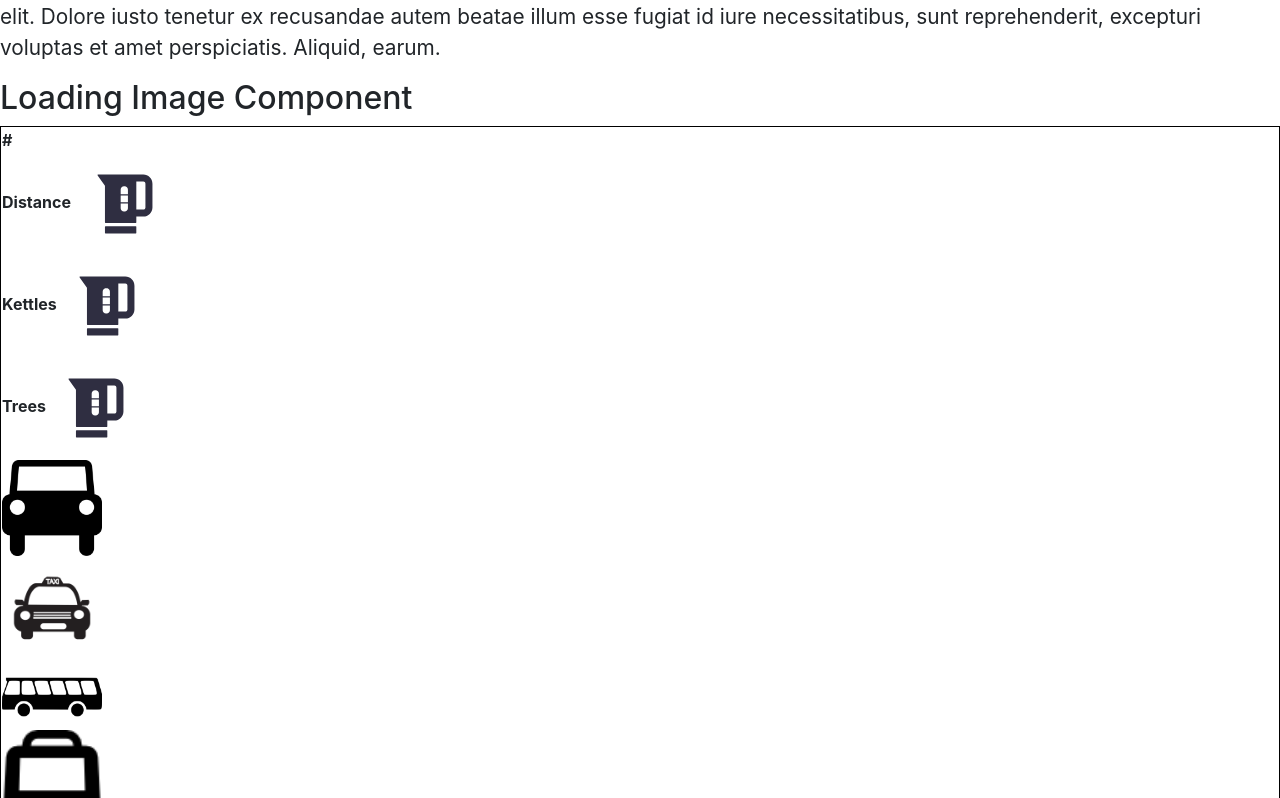
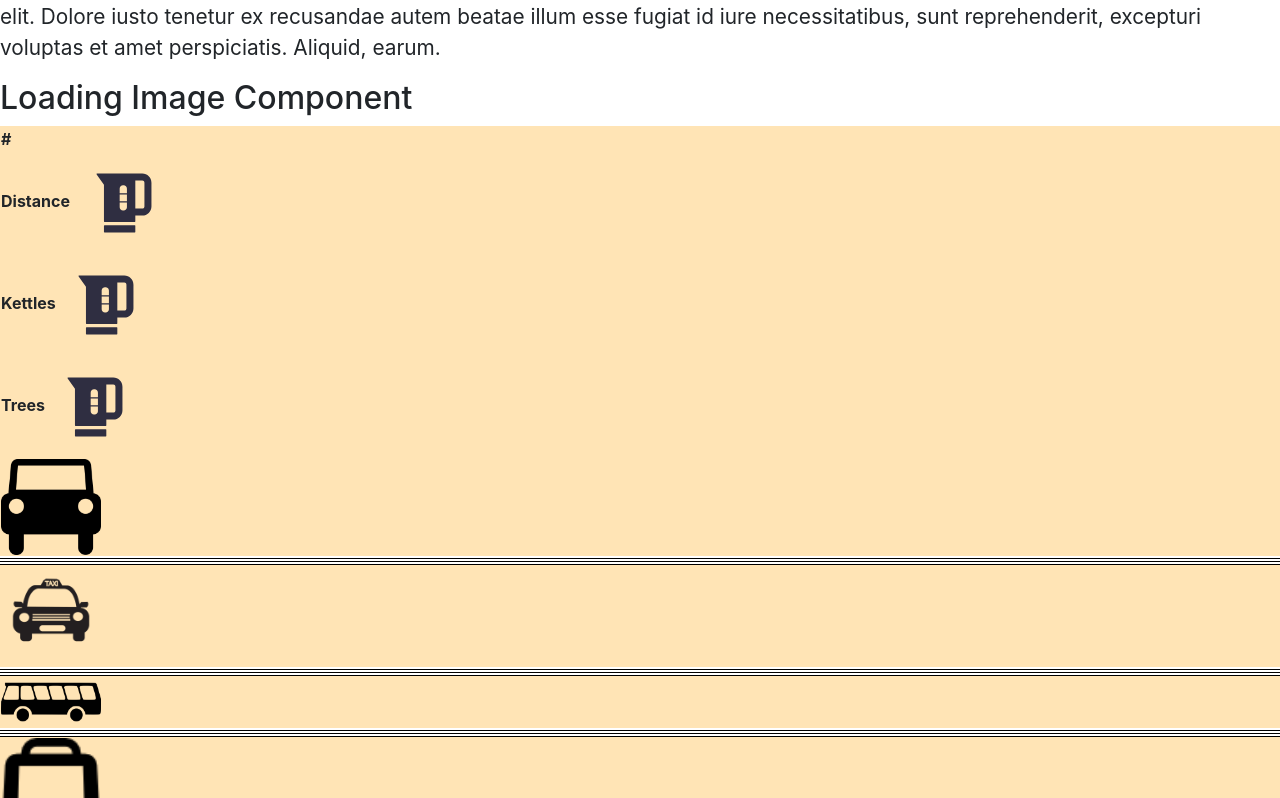
Before and after one commit to SchoolOfCode/w20_final-project-team-e, a React (Create React App) app: page / in a window 1280 px wide. Shown: the part 982-1780 px from the top of the page. Built offline with nearby package versions, Linux system fonts and the light colour scheme.

Commit message:
removed old comments from results

```diff
--- a/src/components/ResultsSection/ResultsSection.css
+++ b/src/components/ResultsSection/ResultsSection.css
@@ -1,8 +1,3 @@
-.results-table {
-  width: 100%;
-  border: 1px solid black;
-}
-
 @media only screen and (max-width: 760px),
   (min-device-width: 768px) and (max-device-width: 1024px) {
   /* Force table to not be like tables anymore */
@@ -15,3 +10,21 @@
     display: block;
   }
 }
+
+.results-table {
+  width: 100%;
+}
+
+.row-header {
+  background-color: mediumturquoise;
+}
+
+td {
+  /* background-color: mediumvioletred; */
+  text-align: center;
+  border-bottom: 1px solid black;
+}
+
+th {
+  background-color: moccasin;
+}
--- a/src/components/ResultsSection/ResultsSection.js
+++ b/src/components/ResultsSection/ResultsSection.js
@@ -13,7 +13,7 @@ export default function ResultsSection(props) {
       <div>
         <table class="table" className="results-table">
           <thead>
-            <tr>
+            <tr className="row-header">
               <th scope="col">#</th>
               <th scope="col">
                 Distance <img src={kettleSVG} alt="kettle" width="100px"></img>
```
